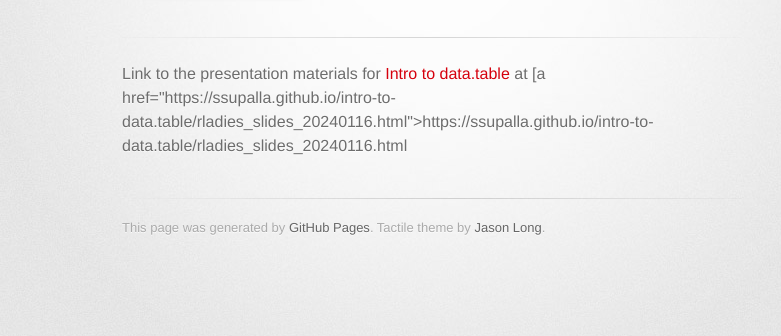
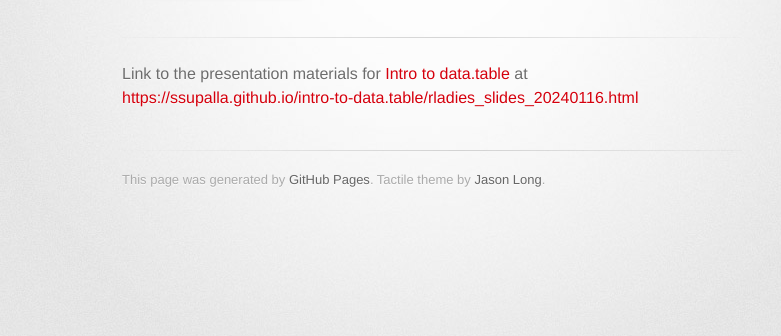
Before and after one commit to ssupalla/ssupalla.github.io, a plain HTML site: page index.html in a window 1280 px wide. Shown: the part 178-514 px from the top of the page, without its empty margins (208-989 px from the left). Drawn offline with Linux system fonts and the light colour scheme; a web font is replaced by a local one.

Commit message:
Update index.html

```diff
--- a/index.html
+++ b/index.html
@@ -29,7 +29,7 @@
         <hr>
 
         <p> Link to the presentation materials for <a href="https://www.meetup.com/rladies-st-louis/events/298315363/"><b>Intro to data.table</b></a> at
-        [a href="https://ssupalla.github.io/intro-to-data.table/rladies_slides_20240116.html">https://ssupalla.github.io/intro-to-data.table/rladies_slides_20240116.html</a>
+        <a href="https://ssupalla.github.io/intro-to-data.table/rladies_slides_20240116.html">https://ssupalla.github.io/intro-to-data.table/rladies_slides_20240116.html</a>
         </p>
 
         <footer>
```
